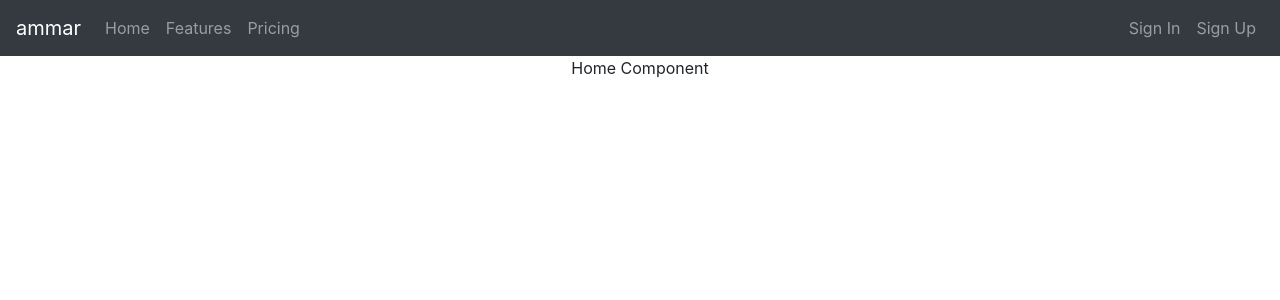
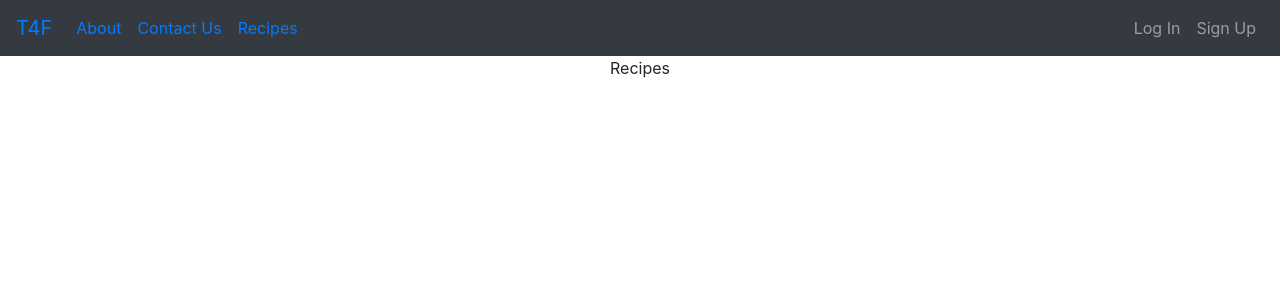
Before and after one commit to ammarfaouri/thoughts-for-food, a React (Create React App) app in the folder react-client/: page /Recipes in a window 1280 px wide. Shown: the top 300 px of the page. Built offline with nearby package versions, Linux system fonts and the light colour scheme.

Commit message:
Updated NavBar component & Added About,Contact and Recipes Components

```diff
--- /dev/null
+++ b/react-client/src/About.js
@@ -0,0 +1,7 @@
+import React from "react";
+
+function About() {
+  return <div className="About">ABOUT</div>;
+}
+
+export default About;
--- a/react-client/src/App.js
+++ b/react-client/src/App.js
@@ -1,6 +1,9 @@
 import React, { Component } from "react";
 import { Switch, Route } from "react-router-dom";
 import NavBar from "./NavBar";
+import About from "./About";
+import Contact from "./Contact";
+import Recipes from "./Recipes";
 
 import Home from "./Home";
 import "./App.css";
@@ -11,7 +14,11 @@ class App extends Component {
       <div className="App">
         <NavBar />
         <Switch>
-          <Route exact to="/" render={() => <Home />} />
+          <Route exact path="/About" render={() => <About />} />
+          <Route exact path="/Contact" render={() => <Contact />} />
+          <Route exact path="/Recipes" render={() => <Recipes />} />
+
+          <Route exact path="/" render={() => <Home />} />
         </Switch>
       </div>
     );
--- /dev/null
+++ b/react-client/src/Contact.js
@@ -0,0 +1,6 @@
+import React from "react";
+
+function Contact() {
+  return <div className="Contact">Contact</div>;
+}
+export default Contact;
--- a/react-client/src/NavBar.js
+++ b/react-client/src/NavBar.js
@@ -1,23 +1,29 @@
 import React, { Component } from "react";
 import Navbar from "react-bootstrap/Navbar";
 import Nav from "react-bootstrap/Nav";
-import Form from "react-bootstrap/Form";
-import FormControl from "react-bootstrap/FormControl";
-import Button from "react-bootstrap/Button";
+import { Link } from "react-router-dom";
 
 class NavBar extends Component {
   render() {
     return (
       <div className="NavBar">
         <Navbar bg="dark" variant="dark">
-          <Navbar.Brand href="#home">ammar</Navbar.Brand>
+          <Navbar.Brand>
+            <Link to="/">T4F</Link>
+          </Navbar.Brand>
           <Nav className="mr-auto">
-            <Nav.Link href="#home">Home</Nav.Link>
-            <Nav.Link href="#features">Features</Nav.Link>
-            <Nav.Link href="#pricing">Pricing</Nav.Link>
+            <Nav.Link>
+              <Link to="/About">About</Link>
+            </Nav.Link>
+            <Nav.Link>
+              <Link to="/Contact">Contact Us</Link>
+            </Nav.Link>
+            <Nav.Link>
+              <Link to="/Recipes">Recipes</Link>
+            </Nav.Link>
           </Nav>
           <Nav className="ml-auto">
-            <Nav.Link href="#signIn">Sign In</Nav.Link>
+            <Nav.Link href="#signIn">Log In</Nav.Link>
             <Nav.Link href="#signIn">Sign Up</Nav.Link>
           </Nav>
         </Navbar>
--- /dev/null
+++ b/react-client/src/Recipes.js
@@ -0,0 +1,9 @@
+import React, { Component } from "react";
+
+class Recipes extends Component {
+  render() {
+    return <div className="Recipes">Recipes</div>;
+  }
+}
+
+export default Recipes;
```
Also changed, not shown: 1 other file (tests, documents, lock files or other folders).
